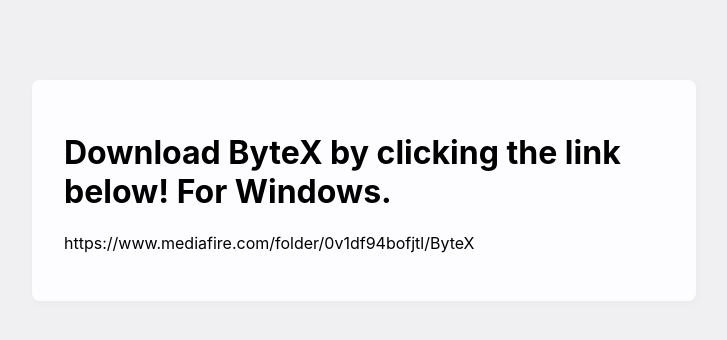
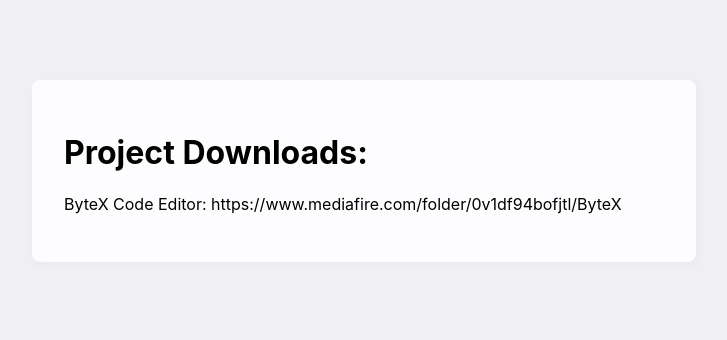
Before and after one commit to UniversalWebX/R.I.C.K, a plain HTML site: page index.html in a window 1280 px wide. Shown: the whole page, without its empty margins (276-1003 px from the left). Drawn offline with Linux system fonts and the light colour scheme.

Commit message:
Update index.html

```diff
--- a/index.html
+++ b/index.html
@@ -38,8 +38,8 @@
 
 <body>
 <div>
-    <h1>Download ByteX by clicking the link below! For Windows.</h1>
-    <p>https://www.mediafire.com/folder/0v1df94bofjtl/ByteX</p>
+    <h1>Project Downloads:</h1>
+    <p>ByteX Code Editor: https://www.mediafire.com/folder/0v1df94bofjtl/ByteX</p>
 </div>
 </body>
 </html>
```
